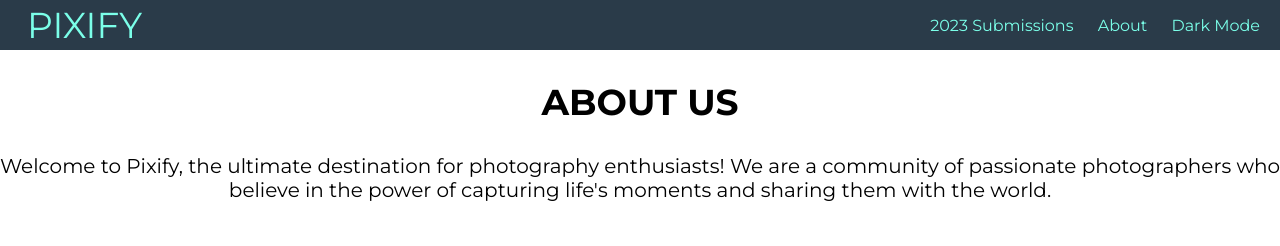
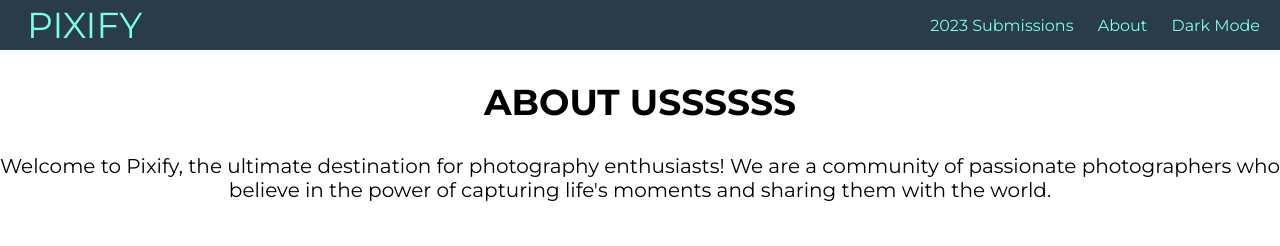
Before and after one commit to Fabio-Lanza/PIXIFY-Project, a plain HTML site: page about/about.html in a window 1280 px wide. Shown: the top 246 px of the page. Drawn offline with Linux system fonts and the light colour scheme.

Commit message:
add about

```diff
--- a/about/about.html
+++ b/about/about.html
@@ -24,7 +24,7 @@
     </div>
     <section class="container">
         <div class="top">
-            <h1>About us</h1>
+            <h1>About ussssss</h1>
             <p>
               Welcome to Pixify, the ultimate destination for photography enthusiasts!
               We are a community of passionate photographers who believe in the power
```
